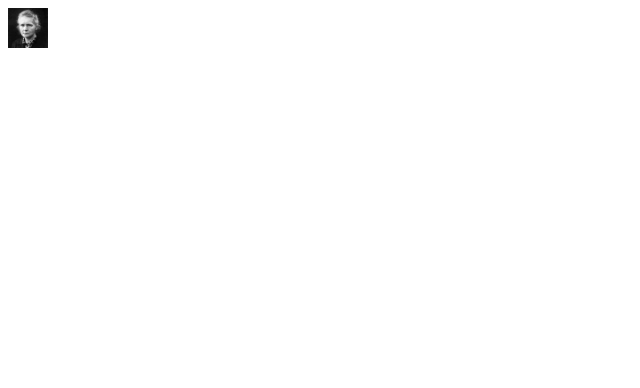
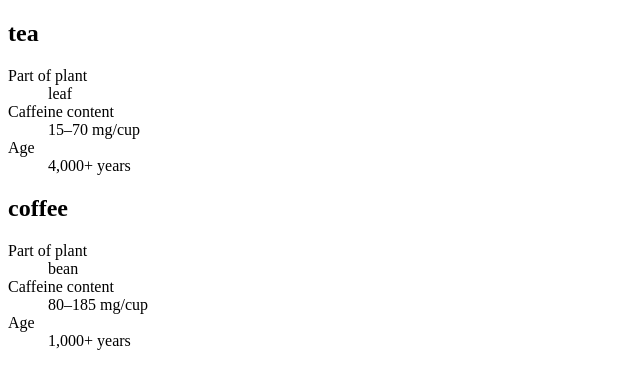
Before and after one commit to deepakdevfile/React-Documentation, a React (Vite) app: page / in a window 1280 px wide. Shown: the top 388 px of the page, without its empty margins (0-640 px from the left). Built offline with nearby package versions, Linux system fonts and the light colour scheme.

Commit message:
C6: Conditional Rendering

```diff
--- /dev/null
+++ b/src/App0007_c3_Refactor_a_series_of_ternary_operator_to_if_and_variables.jsx
@@ -0,0 +1,35 @@
+function Drink({ name }) {
+    let part, caffeine, age;
+    if(name === 'tea'){
+        part = 'leaf';
+        caffeine = '15–70 mg/cup';
+        age = '4,000+ years';
+    } else if(name === 'coffee'){
+        part = 'bean';
+        caffeine = '80–185 mg/cup';
+        age = '1,000+ years'
+    }
+
+    return (
+    <section>
+        <h1>{name}</h1>
+        <dl>
+        <dt>Part of plant</dt>
+        <dd>{part}</dd>
+        <dt>Caffeine content</dt>
+        <dd>{caffeine}</dd>
+        <dt>Age</dt>
+        <dd>{age}</dd>
+        </dl>
+    </section>
+    );
+}
+
+export default function DrinkList() {
+  return (
+    <div>
+      <Drink name="tea" />
+      <Drink name="coffee" />
+    </div>
+  );
+}
--- a/src/main.jsx
+++ b/src/main.jsx
@@ -1,7 +1,7 @@
 import { StrictMode } from 'react'
 import { createRoot } from 'react-dom/client'
 // import './index.css'
-import App from './App0006_c2_adjusting_image_size_based_on_prop';
+import App from './App0007_c3_Refactor_a_series_of_ternary_operator_to_if_and_variables';
 
 const root = createRoot(document.getElementById('root'));
 root.render(
```
Also changed, not shown: src/App0007_c1_showing_an_icon_using_ternary_operator.jsx (added, +35 -0 lines), src/App0007_c2_Show_the_item_importance_with_and_oprator.jsx (added, +35 -0 lines), src/App0007_conditional_rendering.jsx (added, +61 -0 lines).
